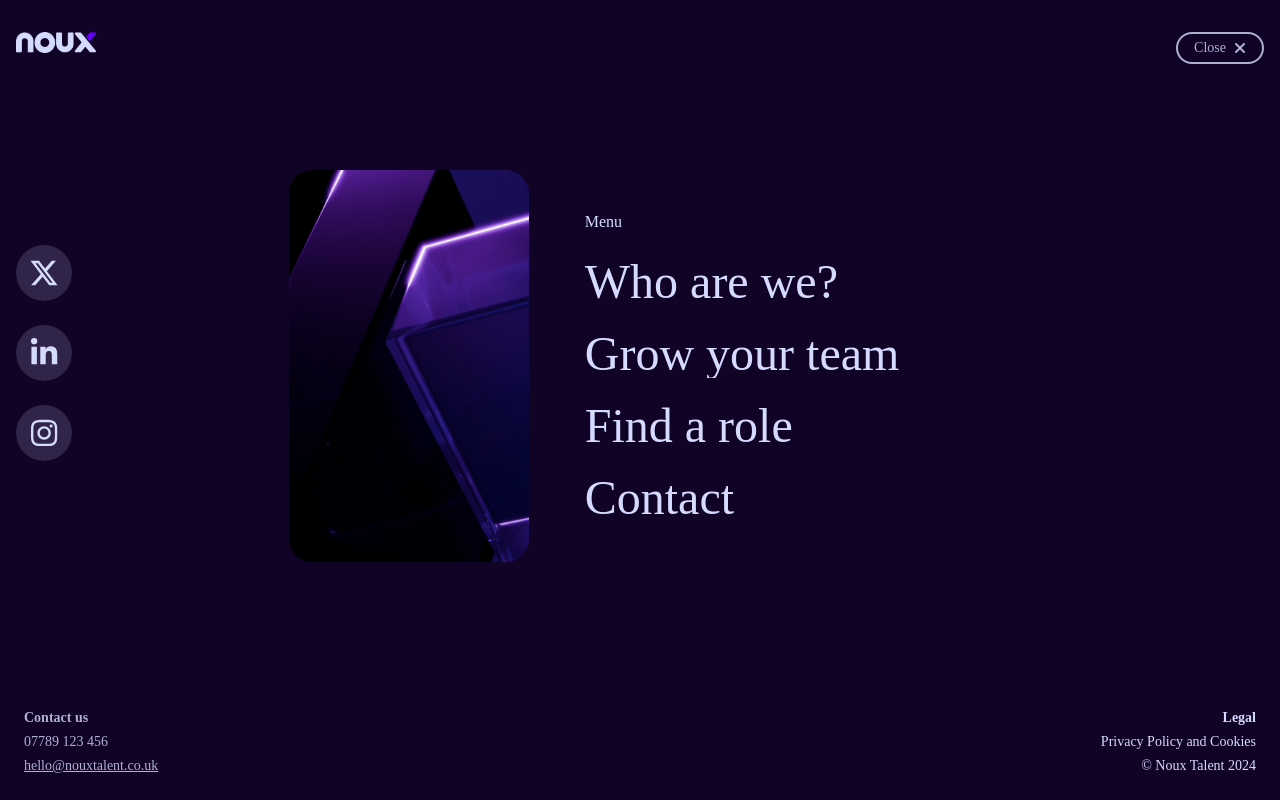
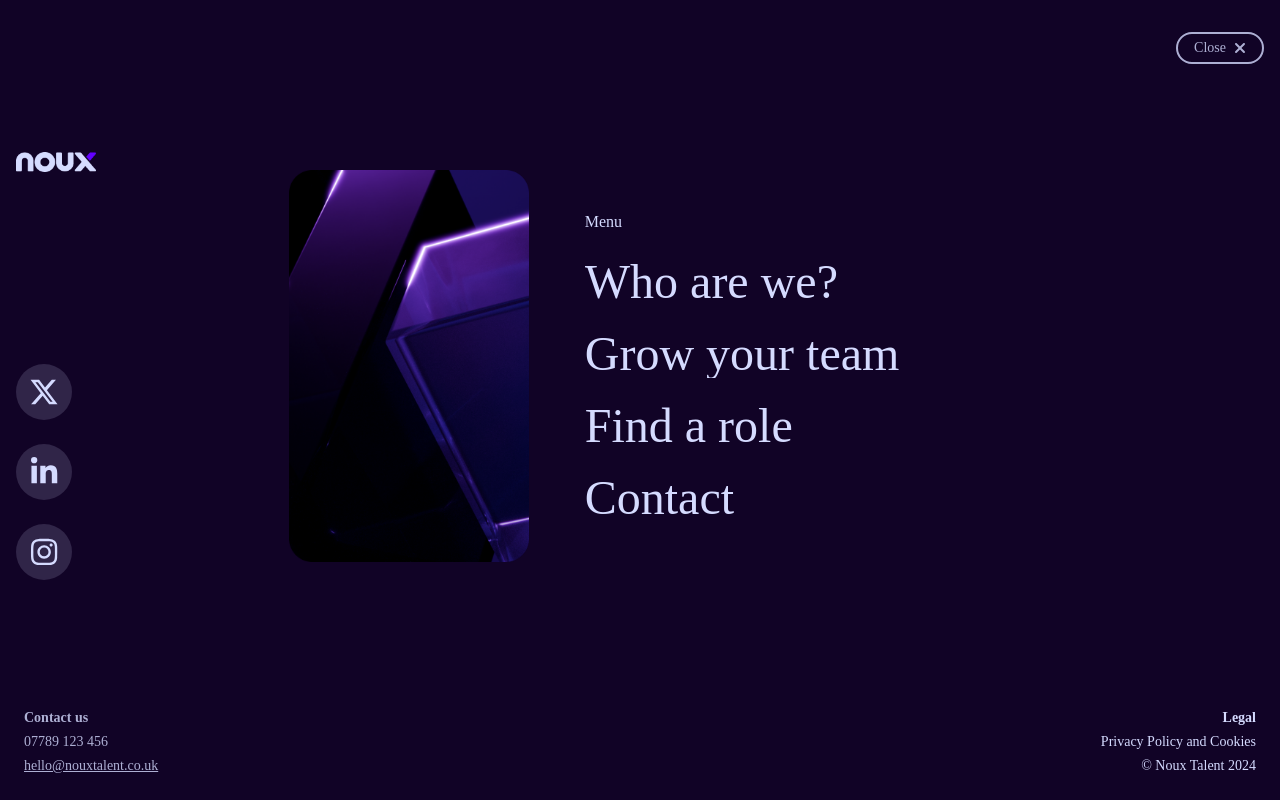
Before and after one commit to Newellso1/noux-practice, a React (Create React App) app: page / in a window 1280 px wide. Built offline with nearby package versions, Linux system fonts and the light colour scheme.

Commit message:
Min height altered

```diff
--- a/src/App.js
+++ b/src/App.js
@@ -2,7 +2,7 @@ import MainPageResponsive from "./Components/MainPageResponsive";
 
 function App() {
   return (
-    <div className="App">
+    <div className="App w-dvw h-dvh bg-purple">
       <MainPageResponsive />
       {/* <MainPage /> */}
     </div>
--- a/src/Components/MainPageResponsive.js
+++ b/src/Components/MainPageResponsive.js
@@ -8,7 +8,7 @@ import Socials from "./Socials";
 
 export default function MainPageResponsive() {
   return (
-    <div className=" flex flex-col h-dvh bg-purple text-center p-4 md:pt-8">
+    <div className=" flex flex-col min-h-dvh bg-purple text-center p-4 md:pt-8 w-dvw overflow-hidden">
       <div className="top  flex grow flex-col gap-16 justify-center items-center mt-14 md:mt-0  md:flex-row ">
         <div className="flex flex-col md:h-full md:gap-48">
           <img src={logo} alt="logo" className=" md:place-self-start md:w-20" />
```
